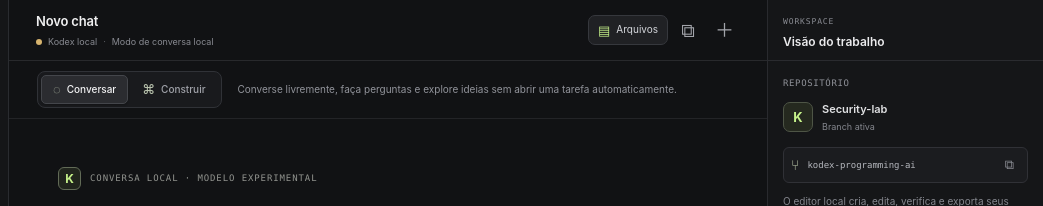
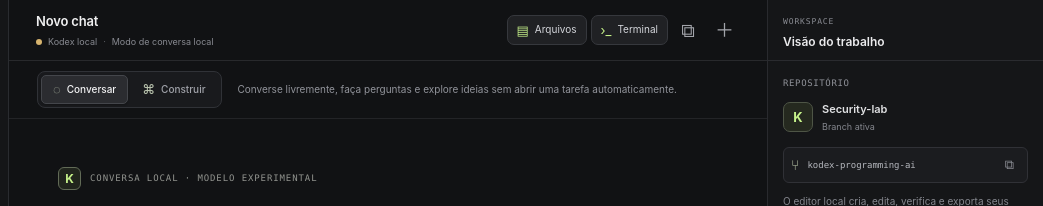
Before and after one commit to japaguimarassi-create/Security-lab, a website: page index.html in a window 1280 px wide. Shown: the top 206 px of the page, 237-1280 px from the left. Drawn offline with Linux system fonts and the light colour scheme.

Commit message:
Expose the development terminal from the chat workspace

```diff
--- a/index.html
+++ b/index.html
@@ -69,6 +69,7 @@
         </div>
         <div class="topbar-actions">
           <a class="workspace-shortcut" href="./workspace.html" aria-label="Abrir workspace de arquivos" title="Criar e editar arquivos"><span aria-hidden="true">▤</span><span>Arquivos</span></a>
+          <a class="workspace-shortcut terminal-shortcut" href="./terminal.html" aria-label="Abrir terminal de projeto" title="Terminal e treinamento"><span aria-hidden="true">›_</span><span>Terminal</span></a>
           <button class="icon-button" id="copy-thread" type="button" aria-label="Copiar conversa" title="Copiar conversa">⧉</button>
           <button class="icon-button" id="top-new-chat" type="button" aria-label="Novo chat" title="Novo chat">＋</button>
         </div>
```
